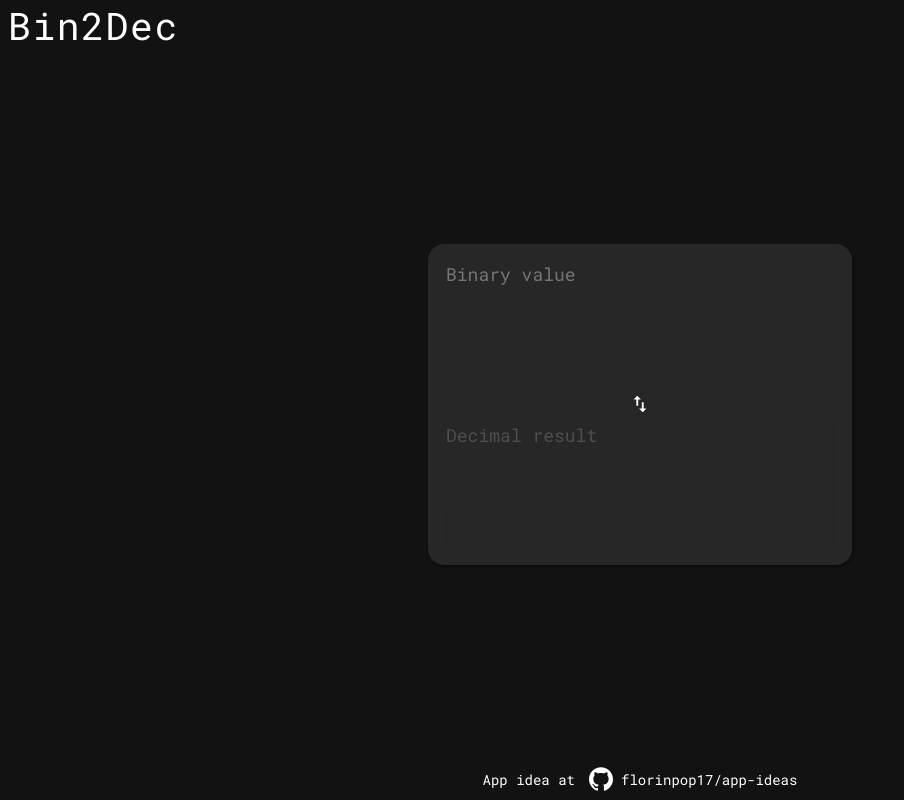
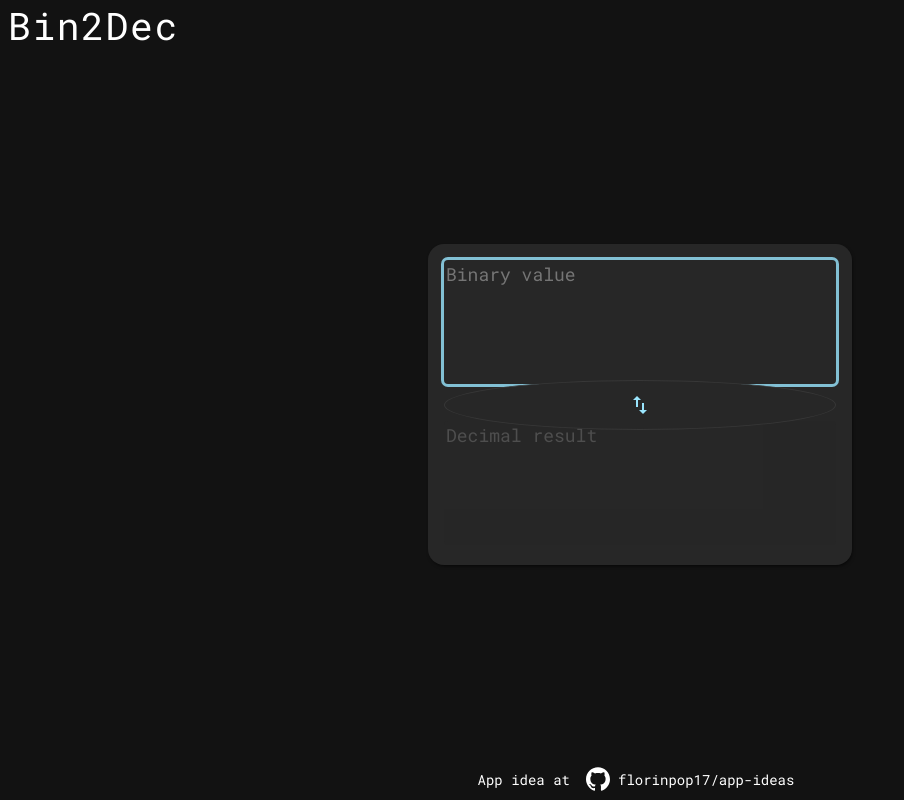
Before and after one commit to isaacamaro03/app-ideas-bin2dec, a plain HTML site: page index.html in a window 1280 px wide. Shown: the whole page, without its empty margins (0-904 px from the left). Drawn offline with Linux system fonts and the light colour scheme.

Commit message:
Added outline border and inversion button styles

```diff
--- a/css/components.css
+++ b/css/components.css
@@ -6,7 +6,6 @@ textarea {
     color: var(--on-overlay);
     font: inherit;
     font-size: 18px;
-    outline: none;
     width: 100%;
     box-sizing: border-box;
 }
@@ -24,7 +23,6 @@ button {
     border: 1px solid var(--border);
     padding: 8px 12px;
     border-radius: 4px;
-    outline: none;
     position: relative;
     cursor: pointer;
     background: var(--overlay-1);
@@ -58,6 +56,7 @@ button:after {
 
 hr {
     border-top: 1px;
+    border-color: var(--border);
 }
 
 a {
--- a/css/conversion-box.css
+++ b/css/conversion-box.css
@@ -19,14 +19,16 @@
 }
 
 .inversion-button {
+    color: var(--primary-light);
     border-radius: 50%;
     padding: 12px;
     position: absolute;
-    border: none;
+    border: 1px solid var(--border);
     right: 0;
     left: 0;
-    top: -23px;
+    top: -24px;
     margin: 0 auto;
+    z-index: 1;
 }
 
 .epic-input {
--- a/css/index.css
+++ b/css/index.css
@@ -42,10 +42,12 @@ footer {
 .github-link-icon {
     display: flex;
     align-items: center;
+    margin-left: 8px;
+    padding: 0 8px;
 }
 
 .github-link-icon svg {
-    margin: 0px 8px 0 14px;
+    margin-right: 8px;
 }
 
 .flex-column {
@@ -55,6 +57,23 @@ footer {
 
 .flex-row {
     display: flex;
+}
+
+* {
+    outline: none;
+}
+
+*:focus-visible {
+    animation: outline 105ms cubic-bezier(0.4, 0, 1, 1) forwards;
+}
+
+@keyframes outline {
+    from {
+        box-shadow: 0px 0px 0px 0px transparent;
+    }
+    to {
+        box-shadow: 0px 0px 0px 3px var(--primary-light-a08);
+    }
 }
 
 ::-webkit-scrollbar {
--- a/css/theme.css
+++ b/css/theme.css
@@ -2,6 +2,11 @@
     --overlay-0: #121212;
     --overlay-1: #272727;
     --overlay-2: #353535;
+
+    --primary: #64b5f6;
+    --primary-light: #9be7ff;
+    --primary-light-a08: #99e7ffcc;
+    --primary-dark: #9be7ff;
 
     --on-overlay: #ffffff;
 
--- a/index.html
+++ b/index.html
@@ -4,7 +4,10 @@
     <meta charset="UTF-8">
     <meta name="viewport" content="width=device-width, initial-scale=1.0">
     <meta http-equiv="X-UA-Compatible" content="ie=edge">
-    <link href="https://fonts.googleapis.com/css2?family=Roboto+Mono:wght@300;400;700&display=swap" rel="stylesheet">
+    <link href="https://fonts.googleapis.com/css2?family=Roboto+Mono:wght@300;400;700&display=swap"
+        rel="stylesheet">
+    <link href="https://fonts.googleapis.com/icon?family=Material+Icons"
+        rel="stylesheet">
     <link rel="stylesheet" href="css/theme.css" />
     <link rel="stylesheet" href="css/index.css" />
     <link rel="stylesheet" href="css/conversion-box.css" />
@@ -19,20 +22,12 @@
         <main>
             <div class="conversion-box">
                 <div class="epic-input binary-input">
-                    <textarea placeholder="Binary value" rows="5"></textarea>
+                    <textarea placeholder="Binary value" rows="5" autofocus></textarea>
                 </div>
                 <div class="inversion-button-box">
                     <hr>
                     <button class="inversion-button">
-                        <svg
-                            xmlns="http://www.w3.org/2000/svg"
-                            viewBox="0 0 24 24"
-                            fill="var(--on-overlay)"
-                            width="22px"
-                            height="22px">
-                                <path d="M0 0h24v24H0z" fill="none"/>
-                                <path d="M9 3L5 6.99h3V14h2V6.99h3L9 3zm7 14.01V10h-2v7.01h-3L15 21l4-3.99h-3z"/>
-                            </svg>
+                        <span class="material-icons">swap_vert</span>
                     </button>
                 </div>
                 <div class="epic-input decimal-input">
```
